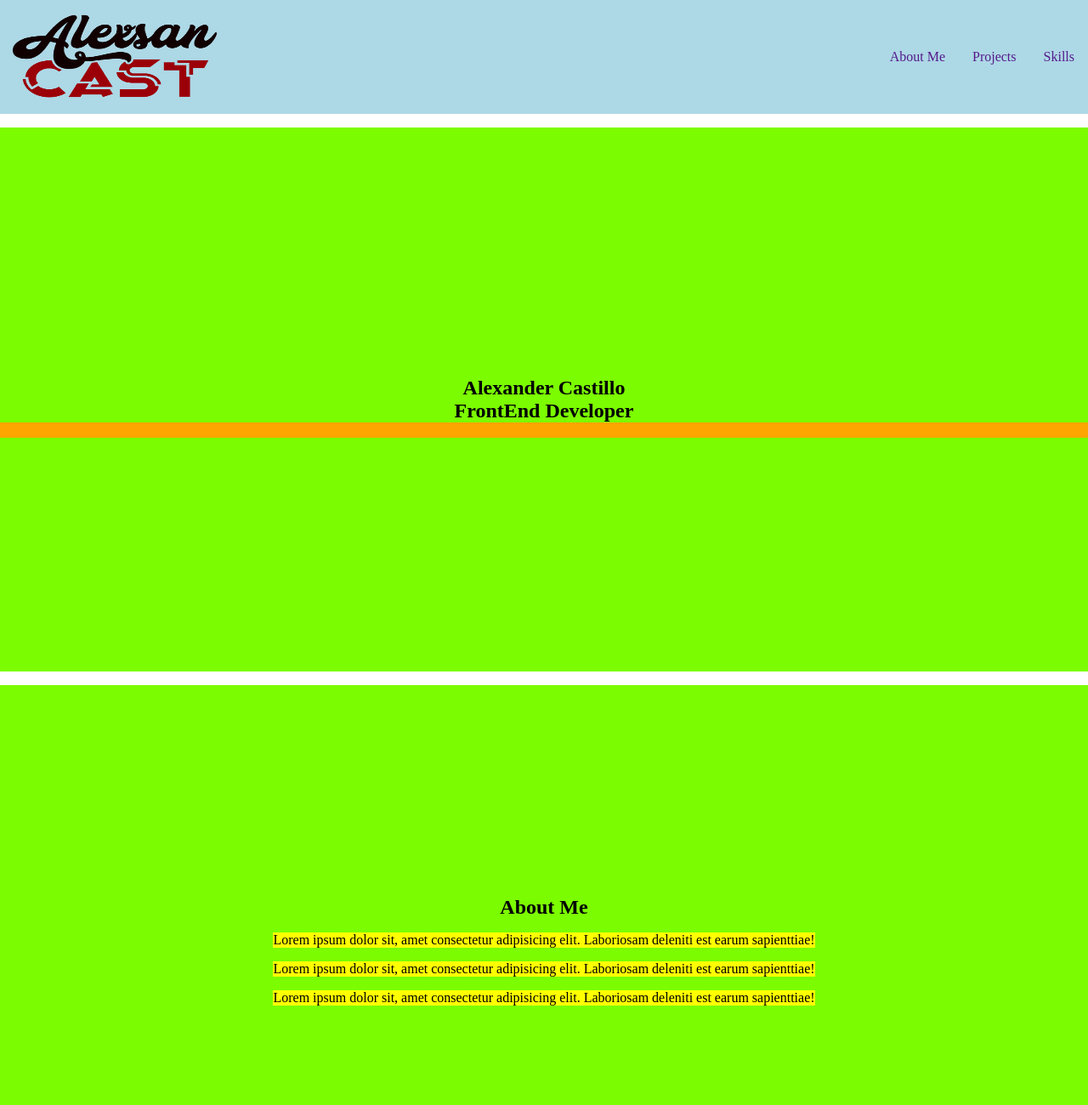
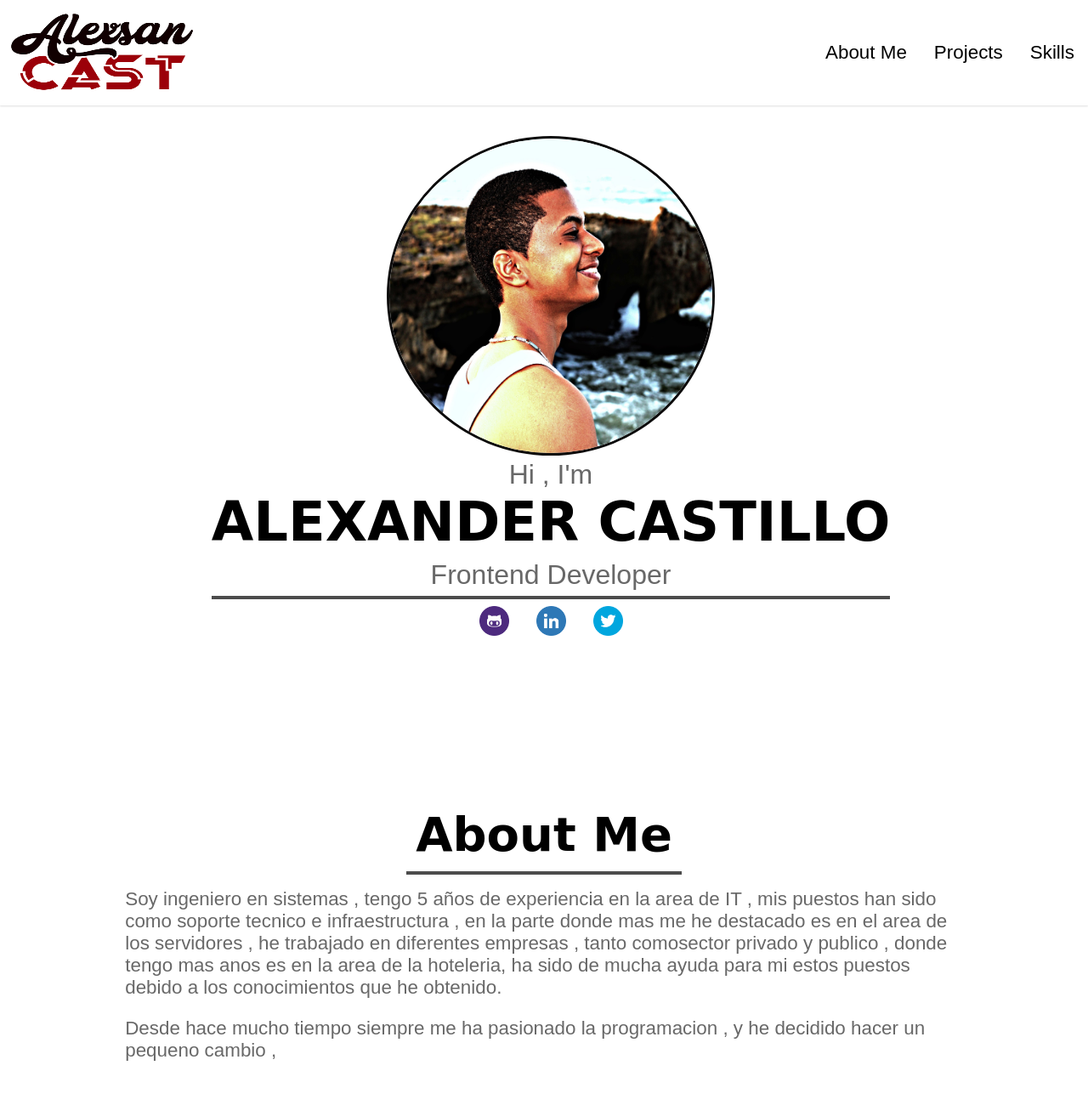
Before and after one commit to alexsancast/alexsancast.github.io, a plain HTML site: page index.html in a window 1280 px wide. Shown: the top 1300 px of the page at 85% size. Drawn offline with Linux system fonts and the light colour scheme; a web font is replaced by a local one.

Commit message:
Mejorando la parte del about me

```diff
--- a/assets/css/index.css
+++ b/assets/css/index.css
@@ -1,3 +1,9 @@
+
+:root {
+    --title-font :  'Nova Round', cursive;
+    --sub-title-font : 'PT Sans', sans-serif;
+
+  }
 
 *{
 	margin: 0;
@@ -13,14 +19,15 @@
     display: flex;
     justify-content: space-between;
     align-items: center;
-    background-color: lightblue;
-    width: 100%;
-    min-height: 5em;
+    width: 100vw;
+    min-height: 3em;
     flex-flow: row wrap;
+    box-shadow: 0 1px 2px 0 rgba(34,36,38,.15);
+
 }
 .header .img {
-    width: 270px;
-    height: 130px;
+    width: 240px;
+    height: 120px;
 }
 .header .ul {
     display: flex;
@@ -29,21 +36,29 @@
 }
 
 .header .li {
-    margin: 0 1em;
+    margin: 0em 1em;
 }
 
 .header .a{
+    font-family: var(--sub-title-font);
+    font-size: 1.4rem;
+    font-weight: 400;
+    color: black;
+
+}
+
+.header .a:hover {
+    border-bottom:  4px solid RGB(155,0,9);
+    transition: .5s cubic-bezier(0.075, 0.082, 0.165, 1);
 
 }
 
 /*Secciones*/
 .section {
     width: 100%;
-    background-color: lawngreen;
     min-height: 80vh;
     margin: 1em 0;
     text-align: center;
-
     display: flex;
     flex-flow: column wrap;
     justify-content: center;
@@ -75,14 +90,43 @@
 
 /*Me*/
 
+.container__me .me__img img {
+    width: 380px;
+    height: 370px;
+    border-radius: 50%;
+    border:3px solid rgb(12, 11, 11);
+}
 .alexsancast h1 {
+    font-family: var(--title-font);
+    font-size: 4rem;
+    font-weight: 600;
+
+
+}
+
+.alexsancast h2 {
+    font-family: var(--sub-title-font);
+    font-size: 2rem;
+    font-weight: 200;
+    color: RGB(104,104,104);
+    border-bottom:  4px solid rgba(0,0,0,.7);
+    padding: 0.2em ;
+
+
+}
+
+.alexsancast h3 {
+    font-family: var(--sub-title-font);
+    font-size: 2rem;
+    font-weight: 200;
+    color: RGB(104,104,104);
+
 
 }
 
 .alexsancast__social{
+    padding: 0.5em;
     width: 100%;
-    background: orange;
-
     display: flex;
     flex-flow: row wrap;
     justify-content: center;
@@ -90,34 +134,64 @@
 
 }
 
+/* .section__line {
+
+    width: 100%;
+    height: 1px;
+    background-color:red;
+    transform: scale(0);
+    transform-origin: left bottom;
+    transition: transform .4s;
+} */
+
 .alexsancast__social li {
     margin: 0 1em;
-    background: blue;
+}
+
+.alexsancast__social img {
+    width: 35px;
+    height: 35px;
+}
+
+/*About me */
+
+
+.about h1 {
+    margin : 0 0 1rem ;
+    font-family: var(--title-font);
+    font-size: 3.5rem;
+    font-weight: 600;
+    border-bottom:  4px solid rgba(0,0,0,.7);
+    padding: 0.2em ;
 
 
 }
 
-/*About me */
-.about h1 {
-    margin : 0 0 1rem ;
-
-}
-
 .about p {
-    max-width: 40em;
-    background: yellow;
+    font-family: var(--sub-title-font);
+    font-size: 1.4rem;
+    font-weight: 200;
+    color: RGB(104,104,104);
+    max-width: 44em;
     margin: 0 0 1em;
     text-align: left;
 
 
 }
 
+/*Projects*/
+
+.projects h1 {
+    margin : 0 0 1rem ;
+    font-family: var(--title-font);
+    font-size: 3.5rem;
+    font-weight: 600;
+    border-bottom:  4px solid rgba(0,0,0,.7);
+    padding: 0.2em ;
+
+}
 
 
-.alexsancast__social a{
-
-
-}
 /*Footer*/
 
 .footer {
--- a/index.html
+++ b/index.html
@@ -5,6 +5,9 @@
     <meta http-equiv="X-UA-Compatible" content="IE=edge" />
     <meta name="viewport" content="width=device-width, initial-scale=1.0" />
     <link rel="stylesheet" href="/assets/css/index.css" />
+    <link rel="preconnect" href="https://fonts.googleapis.com">
+<link rel="preconnect" href="https://fonts.gstatic.com" crossorigin>
+<link href="https://fonts.googleapis.com/css2?family=Nova+Round&display=swap" rel="stylesheet">
     <title>Alexsancast</title>
   </head>
   <body>
@@ -27,41 +30,42 @@
         <section class="section alexsancast" id="experience">
             <div class="container__me">
                 <div class="me__img">
-                  <img src="" alt="" />
+                  <img src="/assets/img/perfil.jpg" alt="" />
                 </div>
-
                 <div class="me_name">
-                  <h1>Alexander Castillo</h1>
-                  <h2>FrontEnd Developer</h2>
+                  <h3>Hi , I'm</h3>
+                  <h1>ALEXANDER CASTILLO</h1>
+                  <h2>Frontend Developer</h2>
+                  <!-- <span class="section__line"></span> -->
                 </div>
               </div>
 
               <ul class="alexsancast__social">
-                <li> <a href=""><img src="" alt=""></a></li>
-                <li> <a href=""><img src="" alt=""></a></li>
-                <li> <a href=""><img src="" alt=""></a></li>
+                <li> <a href="https://github.com/alexsancast"><img src="/assets/img/github.png" alt=""></a></li>
+                <li> <a href="https://www.linkedin.com/in/alexander-castillo-a13760179/"><img src="/assets/img/linkedin.png" alt=""></a></li>
+                <li> <a href="https://twitter.com/Alexand64462213"><img src="/assets/img/twitter.png" alt=""></a></li>
             </ul>
 
           </section>
+
+
       <section class="section about" id="about">
         <h1>About Me</h1>
         <p>
-          Lorem ipsum dolor sit, amet consectetur adipisicing elit. Laboriosam
-          deleniti est earum sapienttiae!
+          Soy ingeniero en sistemas , tengo 5 años de experiencia en la area de IT  , mis puestos han sido como soporte tecnico
+          e infraestructura , en la parte donde mas me he destacado es en el area de los servidores ,  he trabajado en diferentes empresas ,
+          tanto comosector privado y publico , donde tengo mas anos es en la area de la hoteleria, ha sido de mucha ayuda para mi estos
+          puestos debido a los conocimientos que he obtenido.
+          <br>
+          <p>Desde hace mucho tiempo siempre me ha pasionado la programacion , y he decidido hacer un pequeno cambio ,  </p>
+
         </p>
-        <p>
-          Lorem ipsum dolor sit, amet consectetur adipisicing elit. Laboriosam
-          deleniti est earum sapienttiae!
-        </p>
-        <p>
-          Lorem ipsum dolor sit, amet consectetur adipisicing elit. Laboriosam
-          deleniti est earum sapienttiae!
-        </p>
+
 
 
       </section>
 
-      <section class="section" id="projects">
+      <section class="section projects" id="projects">
         <h1>My Projects</h1>
 
         <div class="section__project">
```
Also changed, not shown: assets/img/perfil.jpg (added), assets/img/perfil2.jpg (added), 2 other files.
